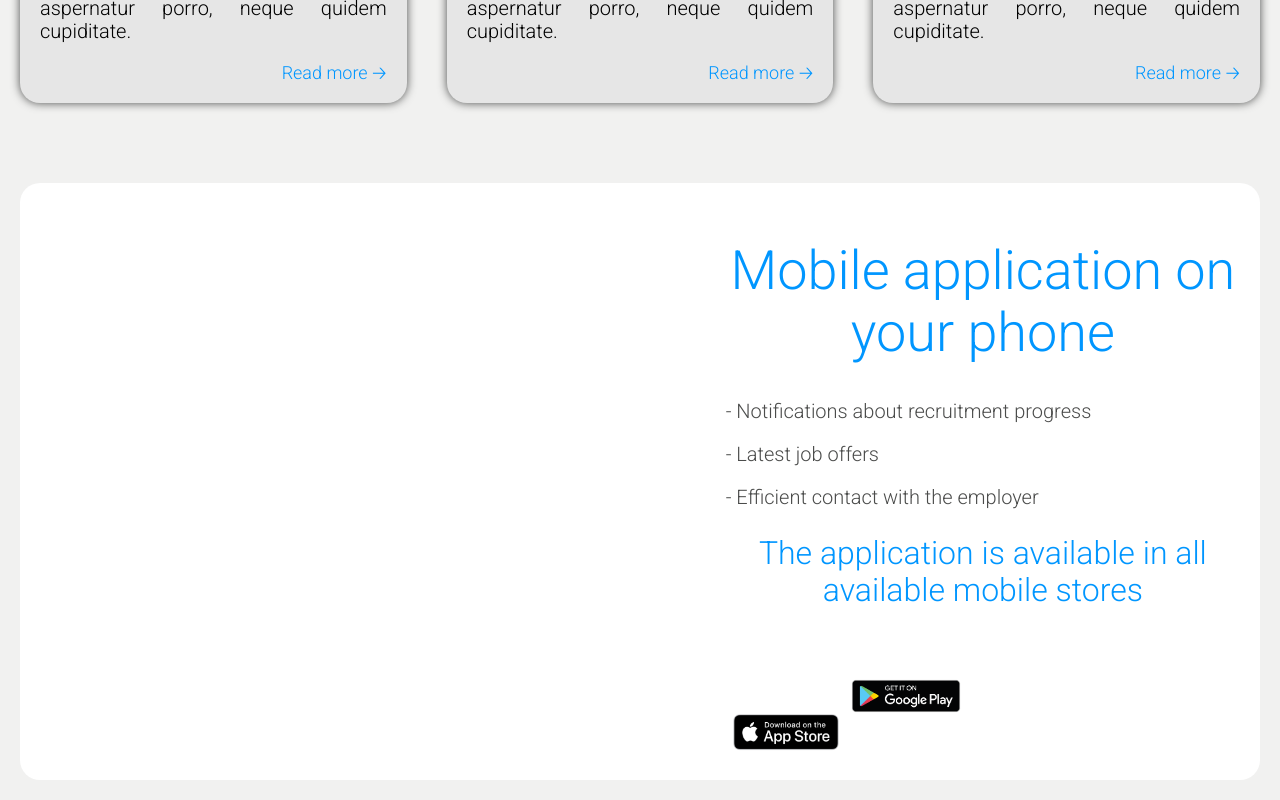
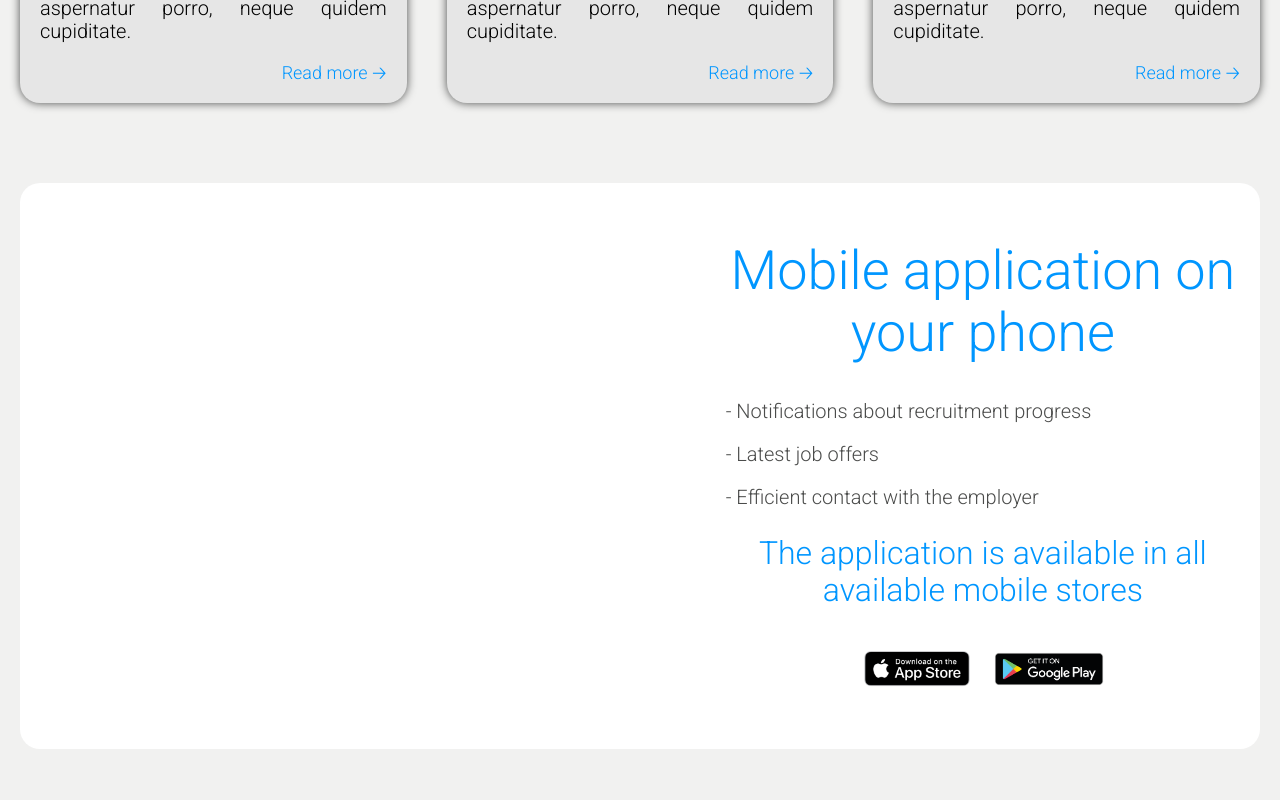
Before and after one commit to mizdebski77/Easy-Employ, a React (Create React App) app: page /Home in a window 1280 px wide. Shown: the part 3463-4263 px from the top of the page. After the commit the page ends 4232 px from the top, so only its background shows below. Built offline with nearby package versions, Linux system fonts and the light colour scheme.

Commit message:
Icons aligned

```diff
--- a/src/features/Home/AppSection/styledAppSection.ts
+++ b/src/features/Home/AppSection/styledAppSection.ts
@@ -30,6 +30,7 @@ export const DownloadInformation = styled.h2`
     font-size: 32px;
     font-weight: normal;
     text-align: center;
+    margin-bottom: 0px;
 `;
 
 export const Captions = styled.p`
@@ -38,9 +39,18 @@ export const Captions = styled.p`
 `;
 
 export const StoresIconsWrapper = styled.div`
-
+    display: flex;
+    align-items: center;
+    justify-content: center;
+    gap: 12px;
 `;
 
 export const StoreIcon = styled.img`
     max-width: 120px;
+    transition: 0.3s;
+
+    &:hover {
+        transform: scale(1.05);
+        cursor: pointer;
+    }
 `;
```
